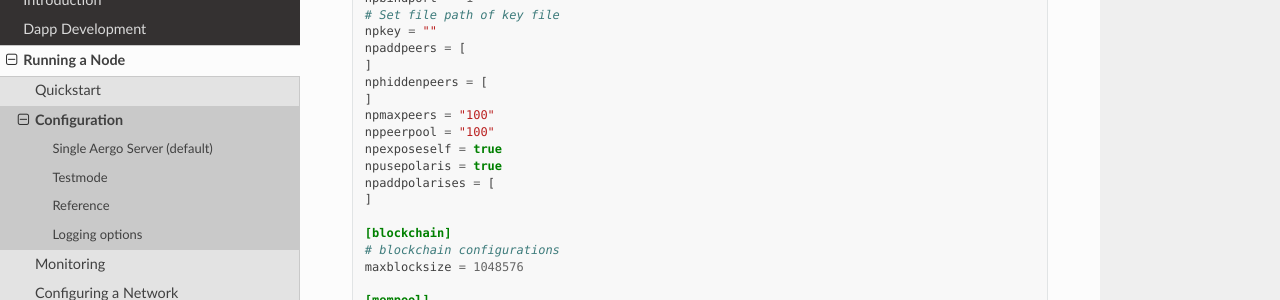
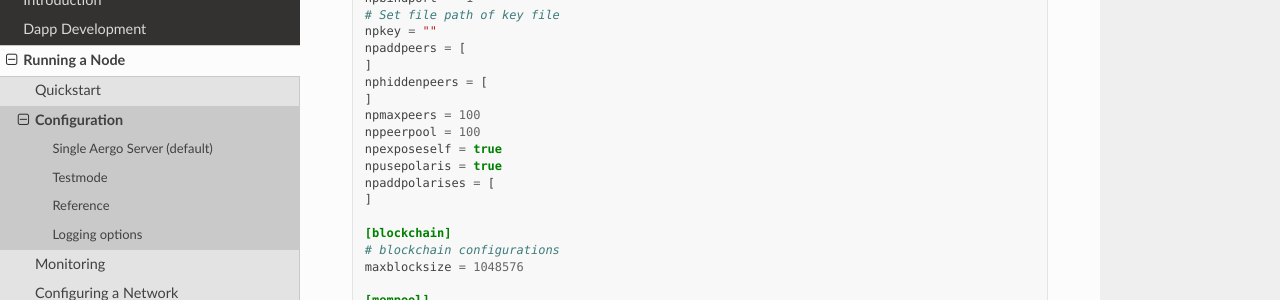
Before and after one commit to aergoio/guide, a Sphinx documentation site: the page built from source/running-node/configuration.md, in a window 1280 px wide and 900 px high, scrolled down 819 px. Shown: the part 152-452 px from the top of the window. Built offline with Sphinx 7.4.7 and the Read the Docs theme 2.0.0, drawn with Linux system fonts in a browser that asks for light colours.

Commit message:
These two field are int type

```diff
--- a/source/running-node/configuration.md
+++ b/source/running-node/configuration.md
@@ -48,8 +48,8 @@ npaddpeers = [
 ]
 nphiddenpeers = [
 ]
-npmaxpeers = "100"
-nppeerpool = "100"
+npmaxpeers = 100
+nppeerpool = 100
 npexposeself = true
 npusepolaris = true
 npaddpolarises = [
```
